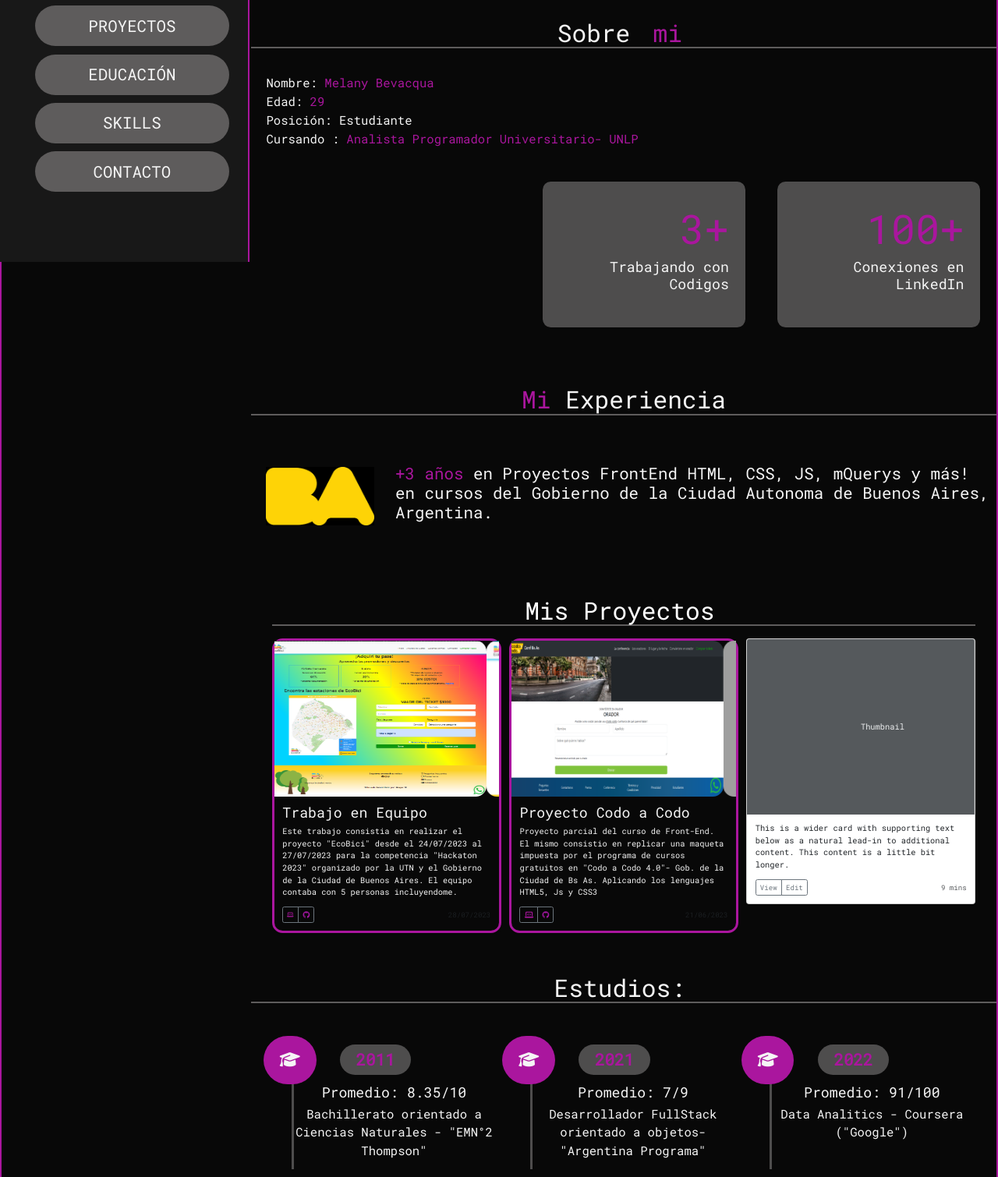
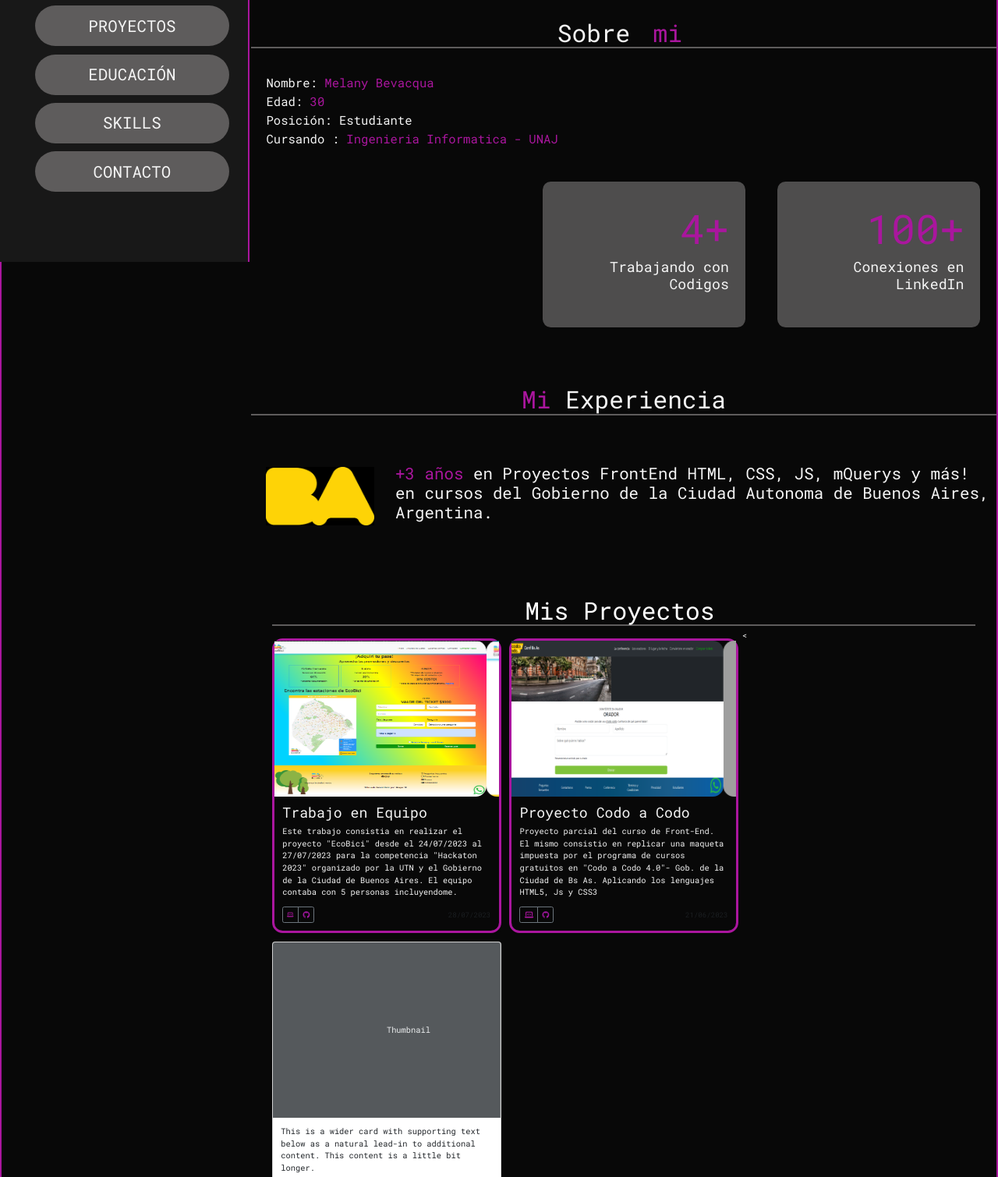
Before and after one commit to Melhulandia/port-folio-con-proyectos-incluidos, a plain HTML site: page index.html in a window 1280 px wide. Shown: the part 464-1974 px from the top of the page at 78% size. Drawn offline with nearby package versions, Linux system fonts and the light colour scheme; grey boxes are pictures that could not be loaded.

Commit message:
index.html

```diff
--- a/index.html
+++ b/index.html
@@ -51,13 +51,13 @@
 <div class="row">
        <div class="info">
            <h4>Nombre: <span>Melany Bevacqua</span></h4>
-           <h4>Edad: <span>29</span></h4>
+           <h4>Edad: <span>30</span></h4>
            <h4>Posición: Estudiante<span></span></h4>
-           <h4>Cursando :  <span>Analista Programador Universitario- UNLP</span></h4>
+           <h4>Cursando :  <span>Ingenieria Informatica - UNAJ</span></h4>
     </div>
     <div class="counter">
         <div class="box">
-            <span>3+</span>
+            <span>4+</span>
             <h3>Trabajando con Codigos</h3>
         </div>
         <div class="box">
@@ -146,7 +146,7 @@
             </div>
           </div>
         </div>
-        <div class="col">
+       <<div class="col">
           <div class="card shadow-sm">
             <svg class="bd-placeholder-img card-img-top" width="100%" height="225" xmlns="http://www.w3.org/2000/svg" role="img" aria-label="Placeholder: Thumbnail" preserveAspectRatio="xMidYMid slice" focusable="false"><title>Placeholder</title><rect width="100%" height="100%" fill="#55595c"></rect><text x="50%" y="50%" fill="#eceeef" dy=".3em">Thumbnail</text></svg>
             <div class="card-body">
```
